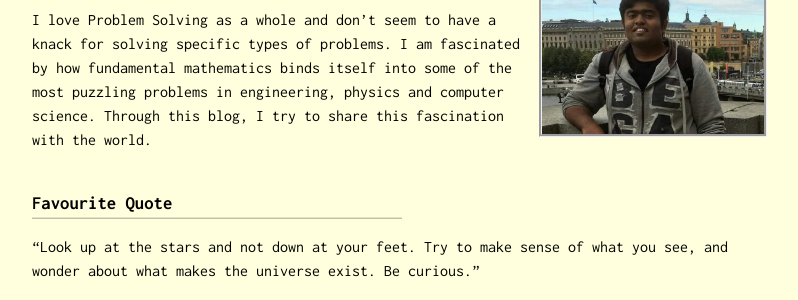
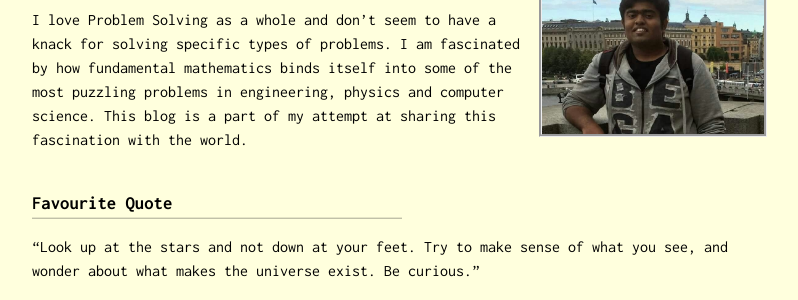
Before and after one commit to Oscuro-Phoenix/math-for-fun, a Jekyll site: the page built from about.md, in a window 1280 px wide. Shown: the part 444-744 px from the top of the page, without its empty margins (238-1036 px from the left). Built offline with Jekyll 4.4.1, drawn with Linux system fonts in a browser that asks for light colours.

Commit message:
Update about.md

```diff
--- a/about.md
+++ b/about.md
@@ -11,7 +11,7 @@ Hi, I'm Shakul! I'm a ChemE PhD student at MIT.
 As a Person, I’m really friendly and feel free to connect on LinkedIn for anything between a friendly chat and work.
 
 I love Problem Solving as a whole and don’t seem to have a knack for solving specific types of problems. I am fascinated by how fundamental mathematics binds itself into
-some of the most puzzling problems in engineering, physics and computer science. Through this blog, I try to share this fascination with the world.
+some of the most puzzling problems in engineering, physics and computer science. This blog is a part of my attempt at sharing this fascination with the world.
 
 ### Favourite Quote
 
```
